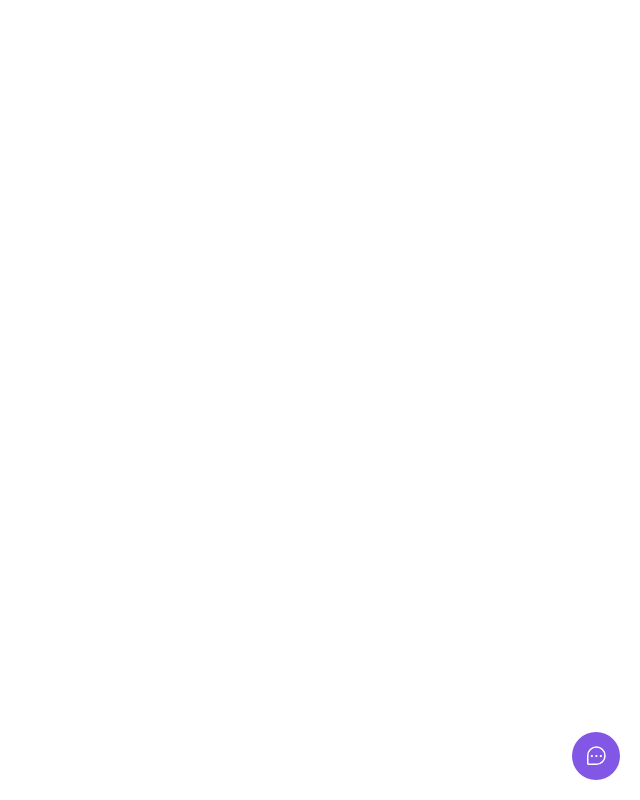
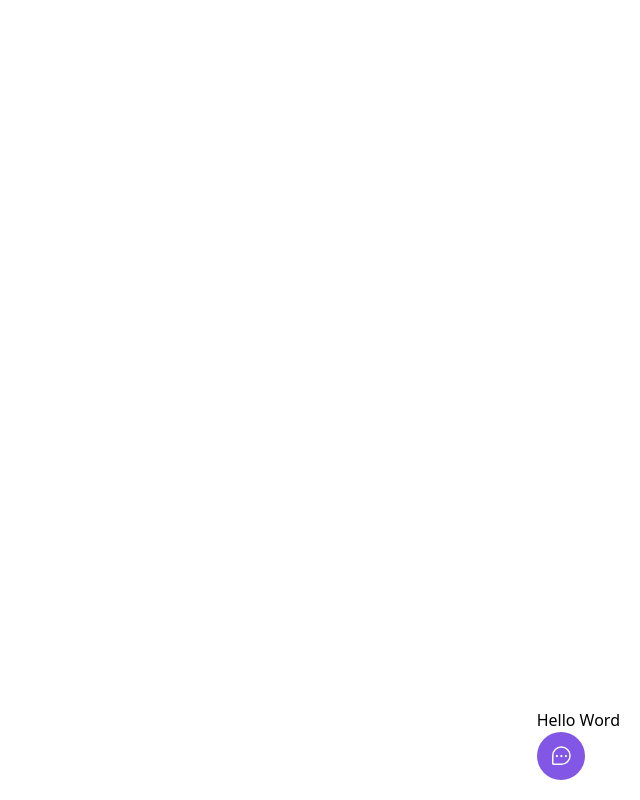
Before and after one commit to fristtram/Feedback-Web-Application-, a React (Vite) app: page / in a window 1280 px wide. Both pictures are taken after a click on the button "Feedback". Shown: the whole page, without its empty margins (640-1280 px from the left). Built offline with nearby package versions, Linux system fonts and the light colour scheme.

Commit message:
Controler aparição texto com click

```diff
--- a/src/components/Widget.tsx
+++ b/src/components/Widget.tsx
@@ -1,9 +1,17 @@
 import { ChatTeardropDots } from 'phosphor-react';
+import { useState } from 'react';
 
 export function Widget() {
+  const [isWidgetOpen, setIsWidgetOpen] = useState(false);
+
+  function toggleWidgetVisibility() {
+    setIsWidgetOpen(!isWidgetOpen);
+  }
+
   return (
     <div className='absolute bottom-5 right-5'>
-      <button className='bg-brand-500 rounded-full px-3 h-12 text-white flex items-center group'>
+      { isWidgetOpen && <p>Hello Word</p> }
+      <button onClick={toggleWidgetVisibility} className='bg-brand-500 rounded-full px-3 h-12 text-white flex items-center group'>
         <ChatTeardropDots className='w-6 h-6'/>
         <span className='max-w-0 overflow-hidden group-hover:max-w-xs transition-all duration-500 ease-linear'>
           <span className='pl-2'>
```
